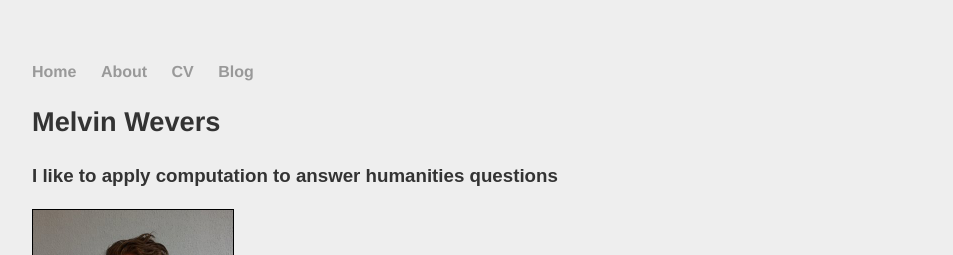
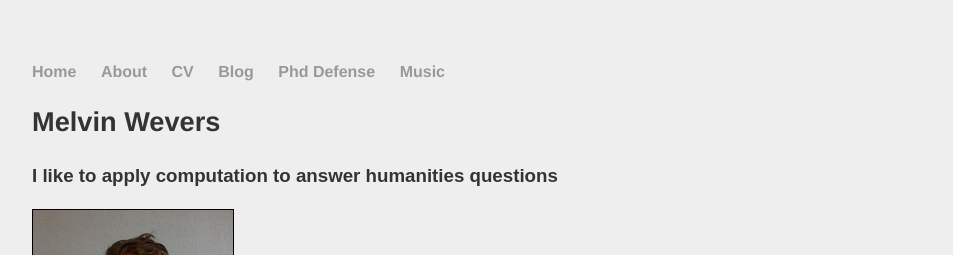
Before and after one commit to melvinwevers/backup-melvinwevers.github.io, a Jekyll site: the page built from index.html, in a window 1280 px wide. Shown: the top 255 px of the page, without its empty margins (160-1113 px from the left). Built offline with Jekyll 4.4.1, drawn with Linux system fonts in a browser that asks for light colours.

Commit message:
Update default.html

```diff
--- a/_layouts/default.html
+++ b/_layouts/default.html
@@ -12,6 +12,8 @@
 		        	<li><a href="/about">About</a></li>
 	        		<li><a href="http://melvinwevers.github.io//docs/MelvinWevers-cv.pdf">CV</a></li>
 	        		<li><a href="/blog">Blog</a></li>
+				<li><a href="/defense">Phd Defense</a></li>
+				<li><a href="/music">Music</a></li>
 	    		</ul>
 			</nav>
 			<div class="container">
```
